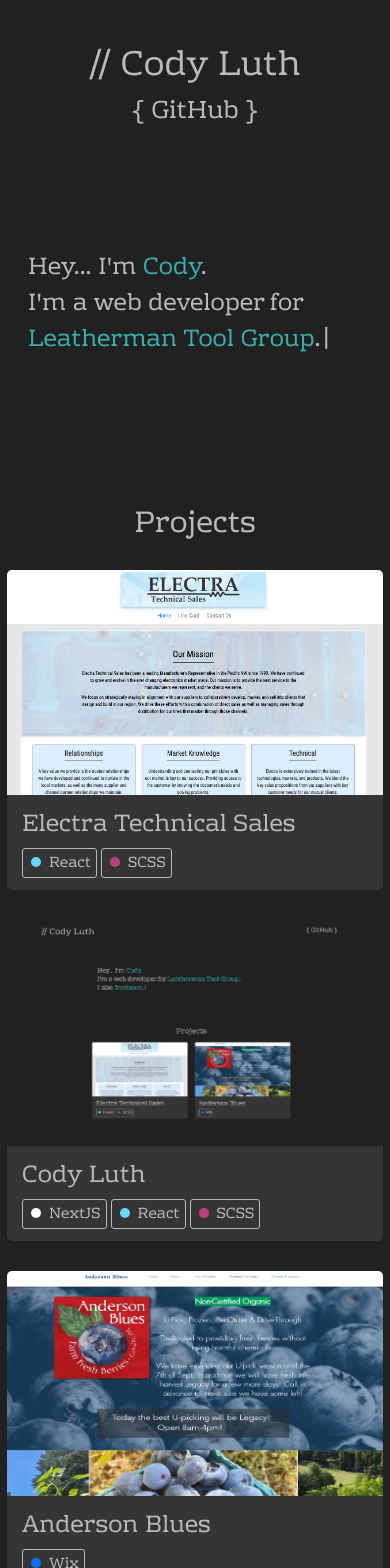
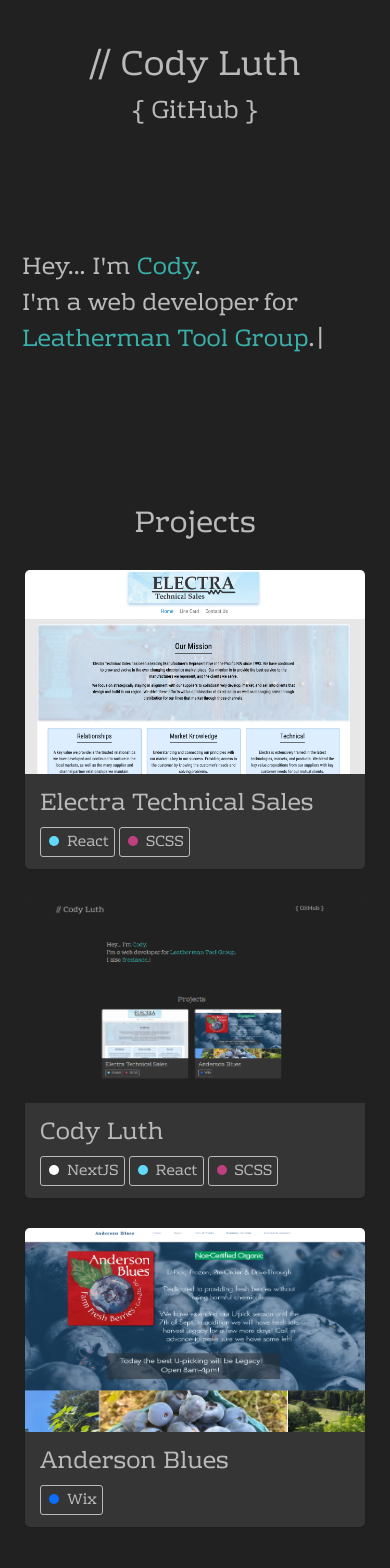
Before and after one commit to luthcody/codyluth, a Next.js app: page / in a window 390 px wide. Shown: the top 1568 px of the page. Built offline with nearby package versions, Linux system fonts and the light colour scheme.

Commit message:
Fix image loading

```diff
--- a/components/projectTile.js
+++ b/components/projectTile.js
@@ -18,7 +18,7 @@
     <Link href={'/project/' + project.id}>
       <a className={'col-12 col-md-4 ' + styles.projectCardContainer}>
       <div className={styles.projectCard}>
-            <Image src={project.thumbnailImage} className={styles.projectThumbnail} width={500} height={300} />
+            <Image src={project.thumbnailImage} className={styles.projectThumbnail} width={500} height={300} priority={true} />
             <div className={styles.projectCardData}>
               {project.name}
             </div>
--- a/pages/index.js
+++ b/pages/index.js
@@ -42,11 +42,11 @@
     }
   }, [query])
 
-  const projectTiles = projects.map((project) => <ProjectTile key={project.id} project={project} />);
+  const projectTiles = projects.map((project, i) => <ProjectTile key={project.id} project={project} priority={i < 3}/>);
 
   return (
-    <div className="row justify-content-center">
-      <div className={'col-12 col-md-8 px-4 ' + styles.typed}>
+    <div className="row gx-0 justify-content-center">
+      <div className={'col-12 col-md-8 px-2 px-md-4 ' + styles.typed}>
         <span ref={el} />
       </div>
 
--- a/pages/project/[pid].js
+++ b/pages/project/[pid].js
@@ -3,7 +3,7 @@
 import Projects from '../../static/json/projects.json'
 
 function writeKeyValuePair(pairs) {
-  return pairs ? pairs.map((spec) => (<h5>{spec.key}: {spec.value}</h5>)) : ''
+  return pairs ? pairs.map((spec) => (<h5 key={spec.key + '-' + spec.value}>{spec.key}: {spec.value}</h5>)) : ''
 }
 
 function writeDataSection(title, keyValuePairs) {
```
